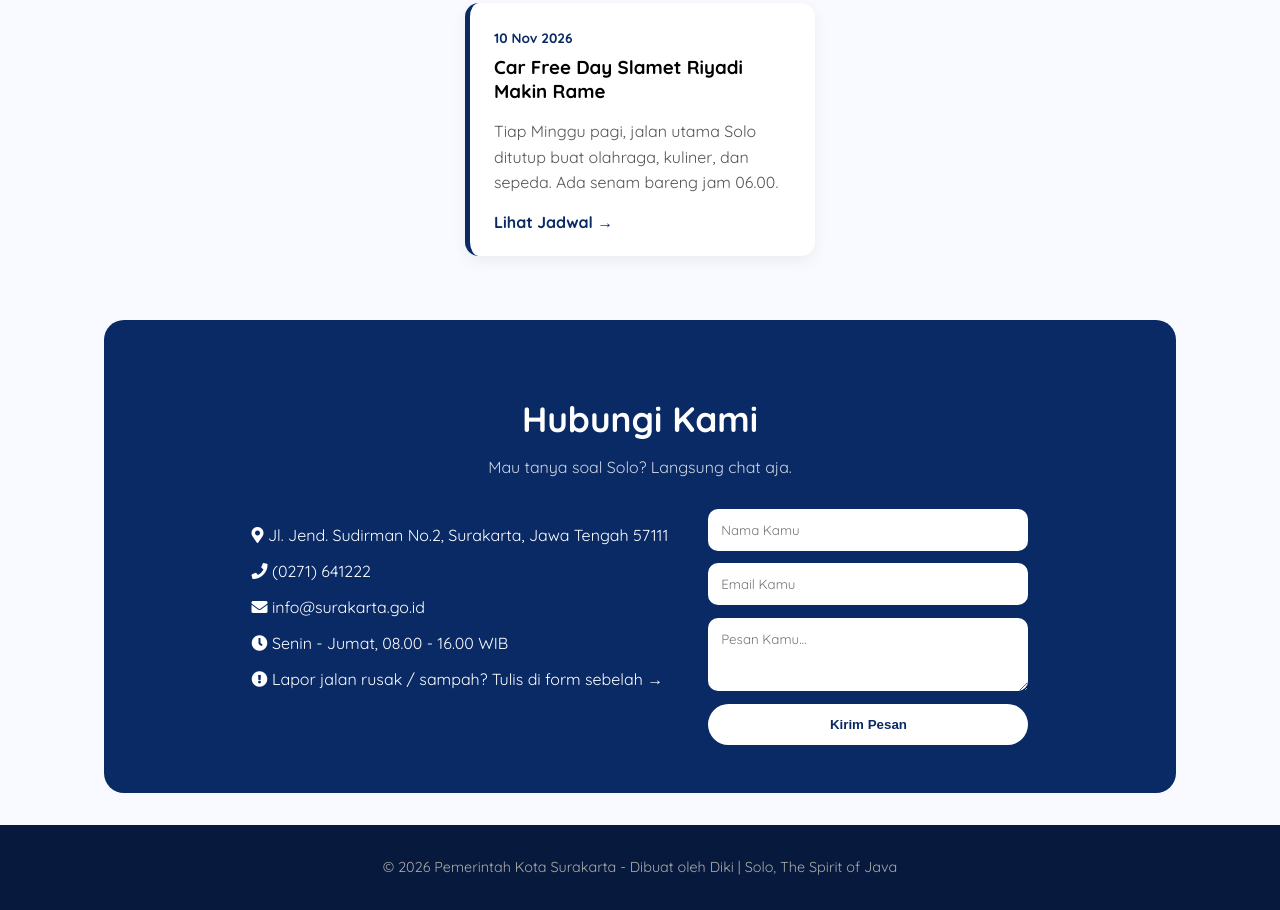
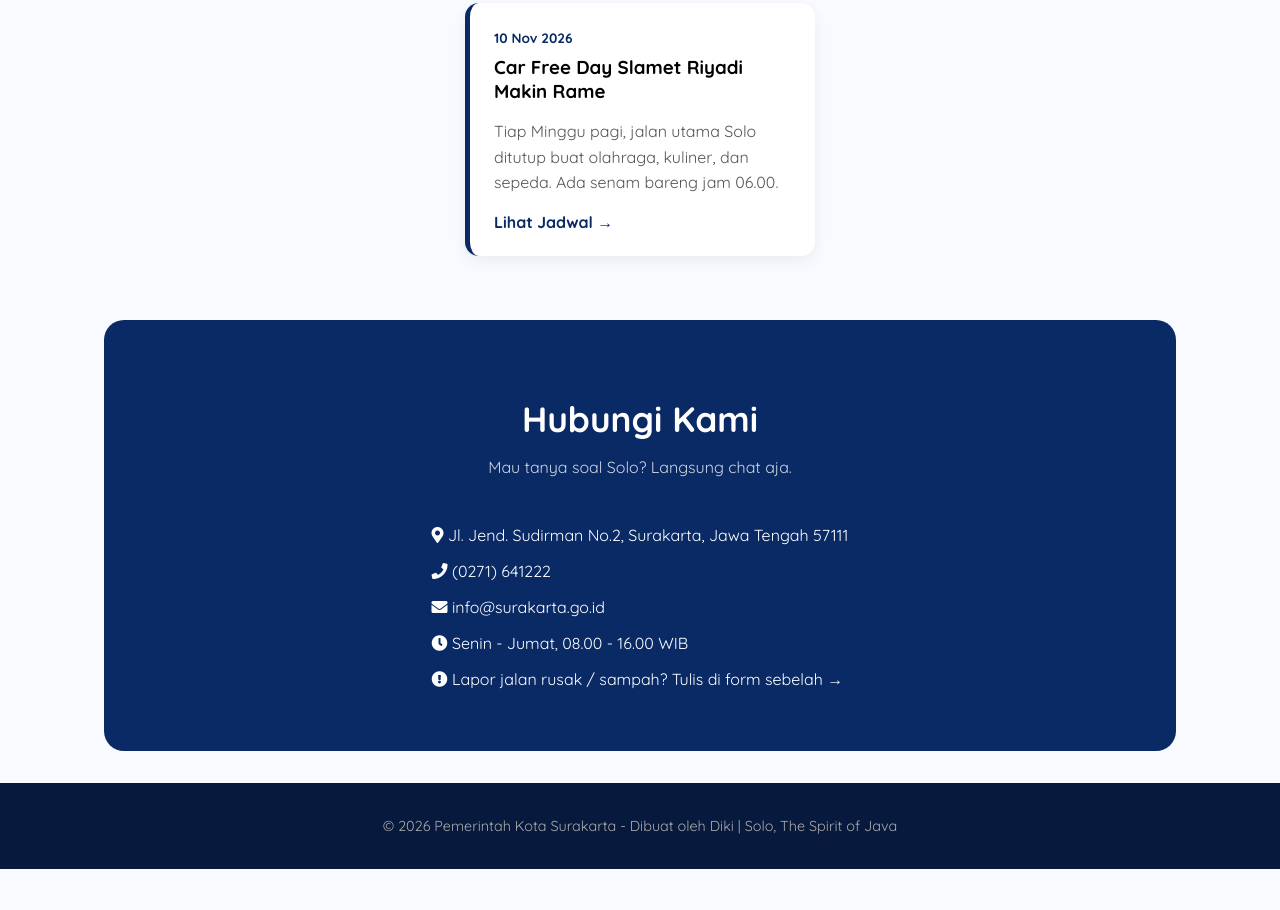
Before and after one commit to Kay313115/Landing_Page-Kota_surakarta, a plain HTML site: page index.html in a window 1280 px wide. Shown: the part 3103-4013 px from the top of the page. After the commit the page ends 3972 px from the top, so only its background shows below. Drawn offline with Linux system fonts and the light colour scheme.

Commit message:
Update index.html

```diff
--- a/index.html
+++ b/index.html
@@ -168,12 +168,7 @@
                     <p><i class="fas fa-clock"></i> Senin - Jumat, 08.00 - 16.00 WIB</p>
                     <p><i class="fas fa-exclamation-circle"></i> Lapor jalan rusak / sampah? Tulis di form sebelah →</p>
                 </div>
-                <form class="form-kontak" onsubmit="alert('Pesan terkirim! Terima kasih, wong Solo.'); return false;">
-                    <input type="text" placeholder="Nama Kamu" required>
-                    <input type="email" placeholder="Email Kamu" required>
-                    <textarea placeholder="Pesan Kamu..." rows="3"></textarea>
-                    <button type="submit">Kirim Pesan</button>
-                </form>
+
             </div>
         </section>
 
```
